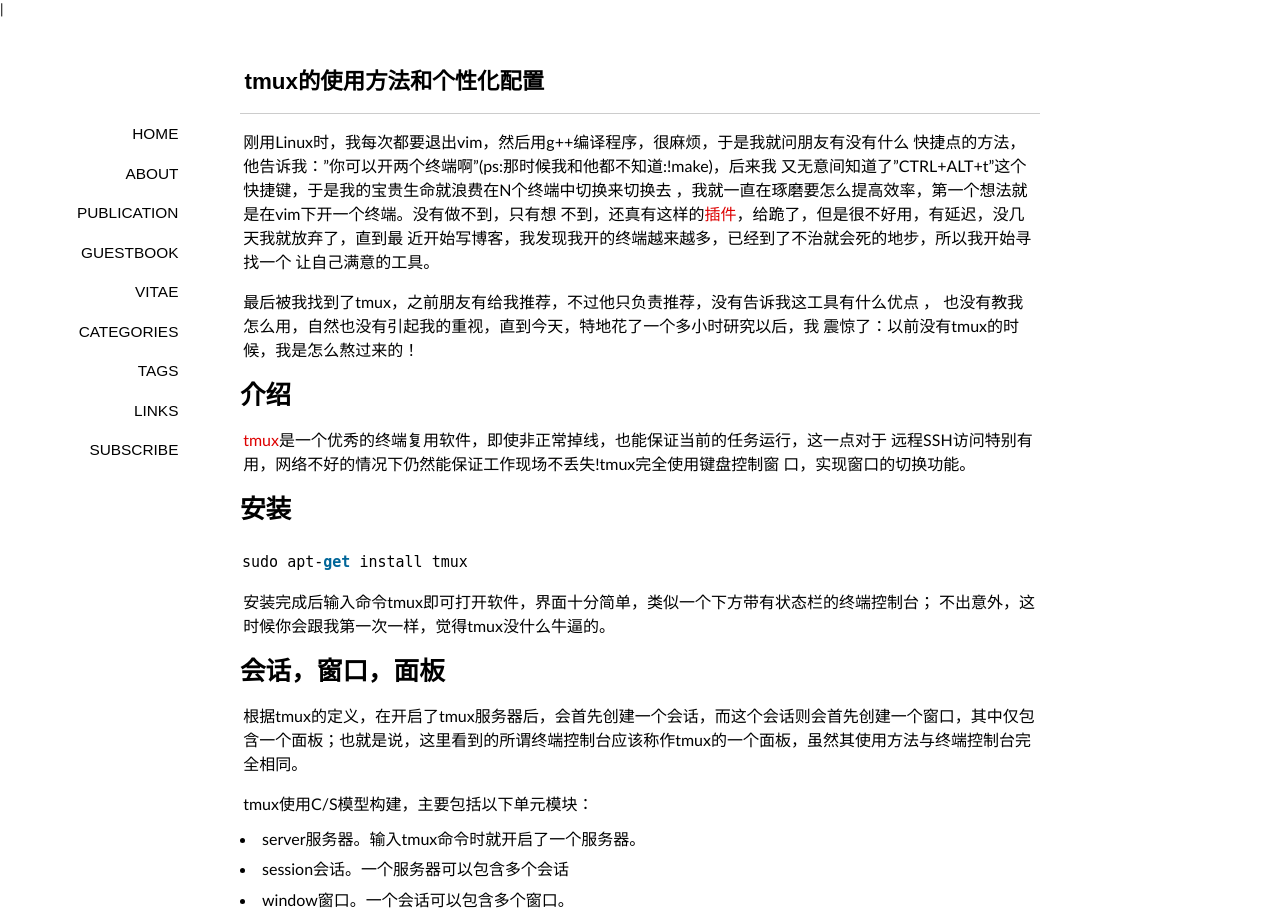
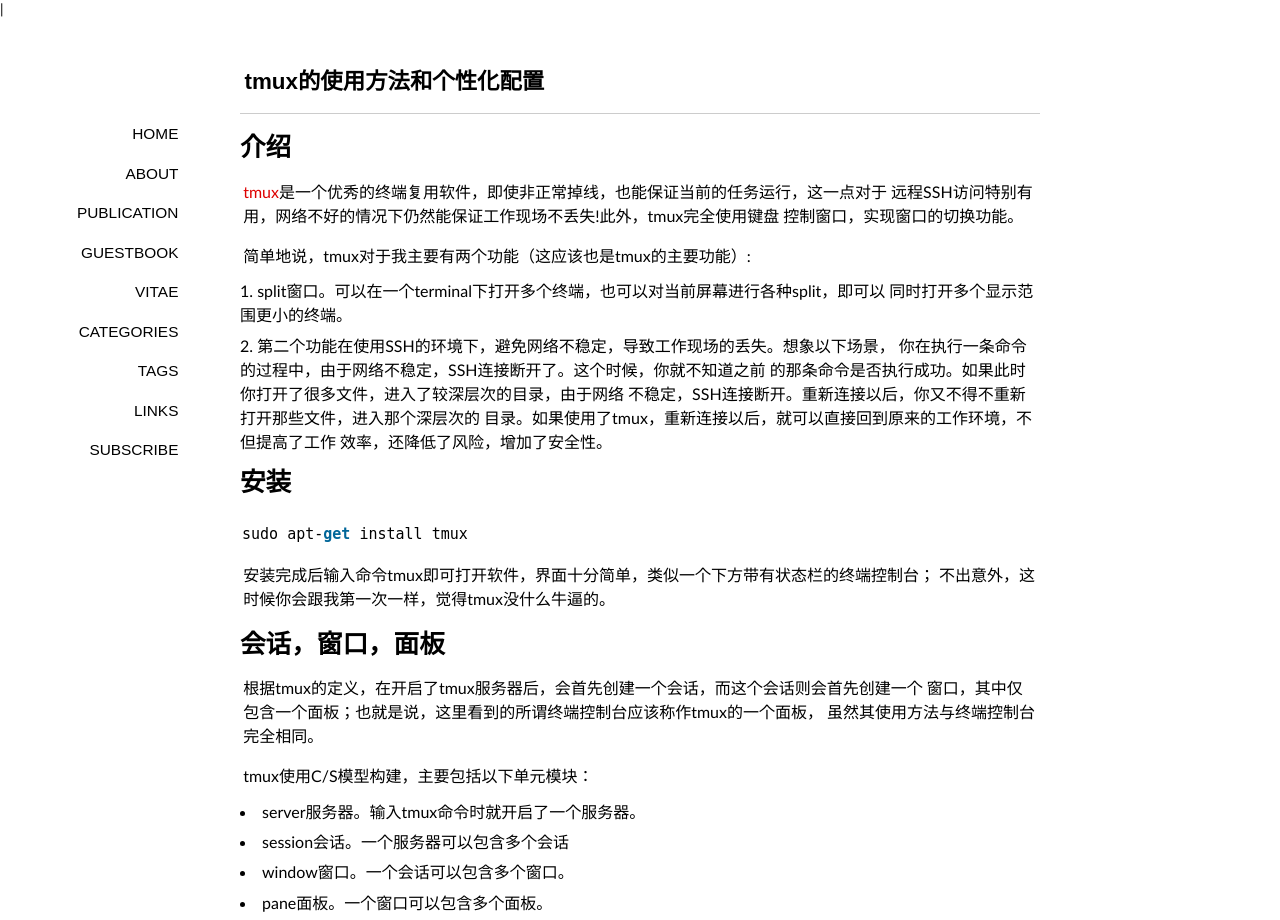
Before and after one commit to lalor/cn, a Jekyll site: the page built from _posts/2012-09-21-tmux.md, in a window 1280 px wide and 1400 px high. Shown: the top 920 px of the window. Built offline with Jekyll 4.4.1, drawn with Linux system fonts in a browser that asks for light colours; some web fonts are replaced; Markdown is read by kramdown in place of the engine named in the settings; comment, search, counter and statistics services are not loaded; some of the changed text lies outside the part shown.

Commit message:
修改了tmux的介绍，并将图片从imgur转移到了本地目录

```diff
--- a/_posts/2012-09-21-tmux.md
+++ b/_posts/2012-09-21-tmux.md
@@ -6,23 +6,22 @@
 tags: [tools, tmux]
 ---
 
-刚用Linux时，我每次都要退出vim，然后用g++编译程序，很麻烦，于是我就问朋友有没有什么
-快捷点的方法，他告诉我："你可以开两个终端啊"(ps:那时候我和他都不知道:!make)，后来我
-又无意间知道了"CTRL+ALT+t"这个快捷键，于是我的宝贵生命就浪费在N个终端中切换来切换去
-，我就一直在琢磨要怎么提高效率，第一个想法就是在vim下开一个终端。没有做不到，只有想
-不到，还真有这样的[插件][4]，给跪了，但是很不好用，有延迟，没几天我就放弃了，直到最
-近开始写博客，我发现我开的终端越来越多，已经到了不治就会死的地步，所以我开始寻找一个
-让自己满意的工具。
-
-最后被我找到了tmux，之前朋友有给我推荐，不过他只负责推荐，没有告诉我这工具有什么优点 ，
-也没有教我怎么用，自然也没有引起我的重视，直到今天，特地花了一个多小时研究以后，我
-震惊了：以前没有tmux的时候，我是怎么熬过来的！
-
 #介绍
 
 [tmux][1]是一个优秀的终端复用软件，即使非正常掉线，也能保证当前的任务运行，这一点对于
-远程SSH访问特别有用，网络不好的情况下仍然能保证工作现场不丢失!tmux完全使用键盘控制窗
-口，实现窗口的切换功能。
+远程SSH访问特别有用，网络不好的情况下仍然能保证工作现场不丢失!此外，tmux完全使用键盘
+控制窗口，实现窗口的切换功能。
+
+简单地说，tmux对于我主要有两个功能（这应该也是tmux的主要功能）:
+
+1. split窗口。可以在一个terminal下打开多个终端，也可以对当前屏幕进行各种split，即可以
+    同时打开多个显示范围更小的终端。
+2.  第二个功能在使用SSH的环境下，避免网络不稳定，导致工作现场的丢失。想象以下场景，
+    你在执行一条命令的过程中，由于网络不稳定，SSH连接断开了。这个时候，你就不知道之前
+    的那条命令是否执行成功。如果此时你打开了很多文件，进入了较深层次的目录，由于网络
+    不稳定，SSH连接断开。重新连接以后，你又不得不重新打开那些文件，进入那个深层次的
+    目录。如果使用了tmux，重新连接以后，就可以直接回到原来的工作环境，不但提高了工作
+    效率，还降低了风险，增加了安全性。
 
 #安装
 
@@ -33,7 +32,9 @@
 
 #会话，窗口，面板
 
-根据tmux的定义，在开启了tmux服务器后，会首先创建一个会话，而这个会话则会首先创建一个窗口，其中仅包含一个面板；也就是说，这里看到的所谓终端控制台应该称作tmux的一个面板，虽然其使用方法与终端控制台完全相同。
+根据tmux的定义，在开启了tmux服务器后，会首先创建一个会话，而这个会话则会首先创建一个
+窗口，其中仅包含一个面板；也就是说，这里看到的所谓终端控制台应该称作tmux的一个面板，
+虽然其使用方法与终端控制台完全相同。
 
 tmux使用C/S模型构建，主要包括以下单元模块：
 
@@ -44,19 +45,23 @@
 
 #初体验
 
-我们先来看一张效果图，再来学习tmux的配置和使用我一般都是这么用，因为我的笔记本只有13寸:-)
+我们先来看一张效果图，再来学习tmux的配置和使用我一般都是这么用，因为我的笔记本
+只有13寸:-)
 
-<a href="http://imgur.com/AXYzh"><img src="http://i.imgur.com/AXYzh.jpg" title="Hosted by imgur.com" alt="" /></a>
+![tmux-small](/cn/image/tmux-small.jpg)
 
 当然，做为一个准IT男，我还有一个很大的屏幕，所以我偶尔也这么用：
 
-<a href="http://imgur.com/sZMsn"><img src="http://i.imgur.com/sZMsn.jpg" title="Hosted by imgur.com" alt="" /></a>
+![tmux-large](/cn/image/tmux-large.jpg)
 
-你所看到的只是X个会话中的一个会话，且是该会话下面的Y个窗口中的一个窗口。是的，你在一个窗口里就可以拥有这么多个终端，这就是tmux的主要功能。好了，下面是tmux的常用按键，你先自己玩一下再往下看吧。
+你所看到的只是X个会话中的一个会话，且是该会话下面的Y个窗口中的一个窗口。是的，你在一
+个窗口里就可以拥有这么多个终端，这就是tmux的主要功能。好了，下面是tmux的常用按键，你
+先自己玩一下再往下看吧。
 
 #常用按键
 
-这里需要说明一点的是，tmux的任何指令，都包含一个前缀，也就是说，你按了前缀(一组按键，默认是Ctrl+b)以后，系统才知道你接下来的指令是发送给tmux的。
+这里需要说明一点的是，tmux的任何指令，都包含一个前缀，也就是说，你按了前缀(一组按键，
+默认是Ctrl+b)以后，系统才知道你接下来的指令是发送给tmux的。
 
 - C-b ? 显示快捷键帮助
 - C-b C-o 调换窗口位置，类似与vim 里的C-w
@@ -80,12 +85,16 @@
 - C-b x 关闭面板
 - C-b & 关闭窗口
 - C-b s 以菜单方式显示和选择会话
-- C-b d 退出tumx，并保存当前会话，这时，tmux仍在后台运行，可以通过tmux attach进入到指定的会话
+- C-b d 退出tumx，并保存当前会话，这时，tmux仍在后台运行，可以通过tmux attach进入
+    到指定的会话
 
 
 #配置
 
-我们先来看一下几个配置，这些配置才是我离不开tmux的原因:-)。tmux的配置文件是~/.tmux.conf，这个文件可能不存在，你可以自己新建。下面开始配置，首先，有没有觉得tmux的前缀按起来太不方便了，ctrl与b键隔得太远，很多人把它映射成C+a，也就是在配置文件(~/.tmux.conf)中加入下面这条语句：
+我们先来看一下几个配置，这些配置才是我离不开tmux的原因:-)。tmux的配置文件是
+`~/.tmux.conf`，这个文件可能不存在，你可以自己新建。下面开始配置，首先，有没有
+觉得tmux的前缀按起来太不方便了，ctrl与b键隔得太远，很多人把它映射成C+a，也就
+是在配置文件(`~/.tmux.conf`)中加入下面这条语句：
 
     #设置前缀为Ctrl + a
     set -g prefix C-a
@@ -97,7 +106,8 @@
     unbind C-b
 
 
-配置完以后，重启tmux起效，或者先按C+b，然后输入：，进入命令行模式，在命令行模式下输入：
+配置完以后，重启tmux起效，或者先按C+b，然后输入`：`，进入命令行模式，
+在命令行模式下输入：
 
     source-file ~/.tmux.conf
 
@@ -108,7 +118,10 @@
     bind r source-file ~/.tmux.conf \; display "Reloaded!"
 
 
-关于前缀，很多人都喜欢改成Ctrl+a，不过我个人更喜欢Ctrl+w，如果你是vim用户，你一定懂的。还有就是面板的切换很不方便，需要先按前缀，再按方向键，还记得vim里面怎么切换各个面板的吗？[tmux也可以][2]，因为它支持映射。把前缀映射改成Ctrl+w，再加入如下几条语句，现在切换窗口就和vim一摸一样了，顿时觉得亲切了很多。
+关于前缀，很多人都喜欢改成Ctrl+a，不过我个人更喜欢Ctrl+x，如果你是vim用户，你一定懂
+的。还有就是面板的切换很不方便，需要先按前缀，再按方向键，还记得vim里面怎么切换各个
+面板的吗？[tmux也可以][2]，因为它支持映射。把前缀映射改成Ctrl+x，再加入如下几条语句，
+现在切换窗口就和vim一摸一样了，顿时觉得亲切了很多。
 
     #up
     bind-key k select-pane -U
@@ -120,15 +133,15 @@
     bind-key l select-pane -R
 
 
-上面的最后一条语句会更改C-b l的功能，我挺喜欢这个功能的，因为我们很时候都是在两个窗口或这两个面板中切换，所以我又加入如下语句
+上面的最后一条语句会更改C-x l的功能，我挺喜欢这个功能的，因为我们很时候都是在两个窗
+口或这两个面板中切换，所以我又加入如下语句
 
     #select last window
     bind-key C-l select-window -l
 
 
-现在我的l键可不能随便按了，Ctrl+w l是切换面板，Ctrl+w Ctrl+l切换窗口，Ctrl+l清屏。
+现在我的l键可不能随便按了，Ctrl+x l是切换面板，Ctrl+x Ctrl+l切换窗口，Ctrl+l清屏。
 
-tmux让我如此热爱的第二个原因应该就是它的复制模式了，我平时几乎不怎么用键盘，唯有在终端复制的时候需要非常小心，仔细的选择复制的内容，然后右键，复制。终于，我今天解脱了，下面来看一下复制模式。
 
 **复制模式copy-mode**
 
@@ -137,7 +150,8 @@
 - 按 Enter 复制并退出copy-mode。
 - 将光标移动到指定位置，按 PREIFX ] 粘贴
 
-如果把tmux比作vim的话，那么我们大部分时间都是处于编辑模式，我们复制的时候可不可以像vim一样移动呢？只需要在配置文件(~/.tmux.conf)中加入如下行即可。
+如果把tmux比作vim的话，那么我们大部分时间都是处于编辑模式，我们复制的时候可不可以像
+vim一样移动呢？只需要在配置文件(`~/.tmux.conf`)中加入如下行即可。
 
     #copy-mode 将快捷键设置为vi 模式
     setw -g mode-keys vi
@@ -145,9 +159,9 @@
 
 #会话
 
-- C-b s 以菜单的方式查看并选择会话
-- C-b :new-session   新建一个会话
-- C-b d 退出并保存会话
+- C-x s 以菜单的方式查看并选择会话
+- C-x :new-session   新建一个会话
+- C-x d 退出并保存会话
 - 终端运行 tmux attach 返回会话
 
 
@@ -161,7 +175,11 @@
 
 #使当前pane 最大化
 
-从我用vim开始，就相信这世界上有些人比你自己还了解你自己想要什么，所以乔老爷子才能做出让世人尖叫的产品，所以我经常浏览高手的.vimrc文件，我用了tmux不到3天就发现，它怎么不能最大化当前pane?就想vim里的ZommWinPlugin.vim插件一样，你按下某键，当前窗口就最大化了，获得最大可视界面。当目前为止，就还没有发现我有需求而别人没有的，同样，已有前人找到的解决办法，方法如下：
+从我用vim开始，就相信这世界上有些人比你自己还了解你自己想要什么，所以乔老爷子才能做
+出让世人尖叫的产品，所以我经常浏览高手的.vimrc文件，我用了tmux不到3天就发现，它怎么
+不能最大化当前pane?就像vim里的ZommWinPlugin.vim插件一样，你按下某键，当前窗口就最大
+化了，获得最大可视界面。当目前为止，就还没有发现我有需求而别人没有的，同样，已有前人
+找到的解决办法，方法如下：
 
     # zoom pane <-> window
     #http://tmux.svn.sourceforge.net/viewvc/tmux/trunk/examples/tmux-zoom.sh
@@ -170,11 +188,14 @@
 
 #滚屏
 
-滚屏要进入copy-mode，即前缀+\[，然后就可以用上下键来滚动屏幕，配置了vi快捷键模式，就可以像操作vi一样来滚动屏幕，非常的方便。退出直接按‘q’键即可。
+滚屏要进入copy-mode，即前缀+\[，然后就可以用上下键来滚动屏幕，配置了vi快捷键模式，就
+可以像操作vi一样来滚动屏幕，非常的方便。退出直接按‘q’键即可。
 
 
 #其他配置
-下面是从[别人][3]那里摘录过来的配置，反正我是用不着，留着以后参考吧，或许屏幕前的你有需要呢。
+
+下面是从[别人][3]那里摘录过来的配置，反正我是用不着，留着以后参考吧，或许屏幕前的你
+有需要呢。
 
     #
     # author   : Xu Xiaodong <xxdlhy@gmail.com>
@@ -317,7 +338,8 @@
 
 #快速启动tmux
 
-如果觉得每次都要打开tmux，然后在打开几个窗口和面板很麻烦，那么下面这个脚本你一定会喜欢。参考[这里][5]
+如果觉得每次都要打开tmux，然后在打开几个窗口和面板很麻烦，那么下面这个脚本你一定会
+喜欢。参考[这里][5]
 
     #!/bin/sh
     #
@@ -354,7 +376,8 @@
     exit 0
 
 
-如果还有其他需要，可以去[这里][6]看看，当然了，最全的参考文档，就是man tmux。happy tmux!
+如果还有其他需要，可以去[这里][6]看看，当然了，最全的参考文档，就是man tmux。
+happy tmux!
 
 [1]: https://wiki.freebsdchina.org/software/t/tmux
 [2]: http://liuerfire.is-programmer.com/posts/32150.html
```
Also changed, not shown: image/tmux-large.jpg (added), image/tmux-small.jpg (added).
